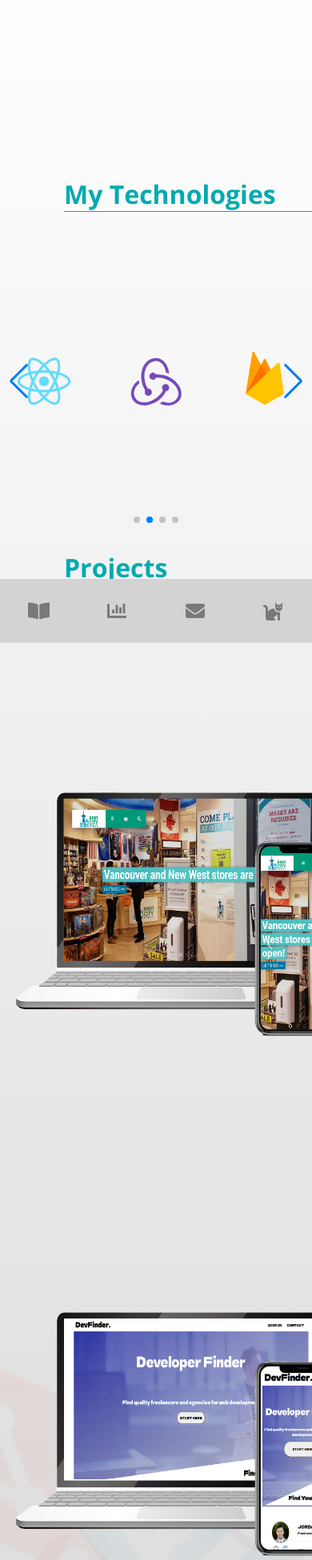
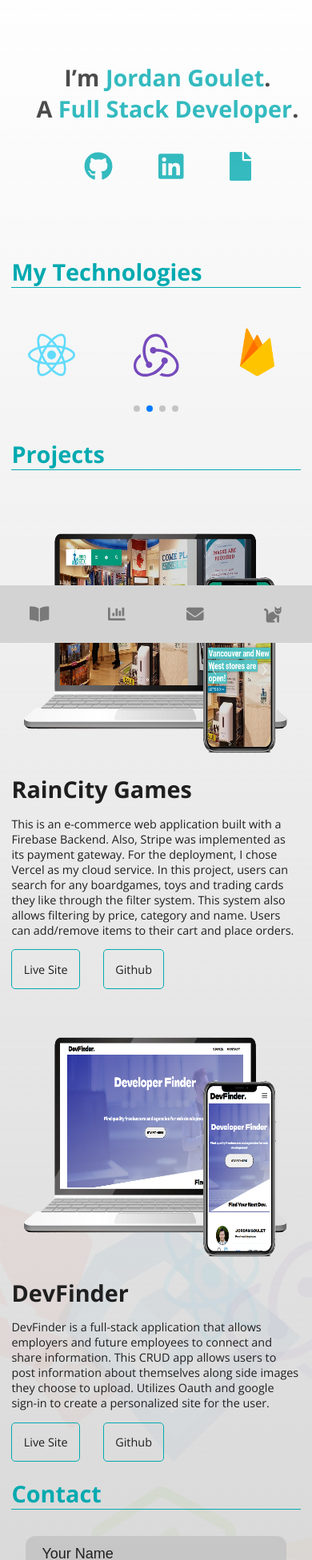
Before and after one commit to Jordangoulet13/Portfollio-2021, a React (Create React App) app: page / in a window 390 px wide. Shown: the part 40-1991 px from the top of the page at 80% size. Built offline with nearby package versions, Linux system fonts and the light colour scheme.

Commit message:
added media queries

```diff
--- a/src/App.js
+++ b/src/App.js
@@ -50,6 +50,17 @@
 const GlobalStyle = createGlobalStyle`
 html{
   overflow-x: hidden;
+  font-size: 100%;
+    @media (max-width:940px){
+    font-size:80%;
+  }
+  @media (max-width:890px){
+    font-size:70%;
+  }
+  @media (max-width:890px){
+    font-size:90%;
+  }
+
 }
 body{
   background: ${(p) => p.theme.backgroundPrimaryColor};
@@ -57,9 +68,10 @@
   margin:0;
   color:${(p) => p.theme.textPrimaryColor};
   font-family: "Open Sans";
-  font-size: 62.5%;
   box-sizing: border-box;
   overflow-x: hidden;
+
+
 }
 
 
--- a/src/components/contact/Contact.jsx
+++ b/src/components/contact/Contact.jsx
@@ -19,17 +19,30 @@
         (result) => {
           window.alert("Thank you! I will get back to you shortly.");
         },
-        (error) => {}
+        (error) => {
+          window.alert("Sorry, something went wrong. Please try again later.");
+        }
       );
   };
+
   return (
     <>
       <Heading>Contact</Heading>
+      <Container>
+        <Form onSubmit={sendEmail} ref={form}>
+          <FormInput
+            type="text"
+            name="user_name"
+            placeholder="Your Name"
+            required
+          />
 
-      <Form onSubmit={sendEmail} ref={form}>
-        <FormInput type="text" name="user_name" placeholder="Your Name" />
-
-        <FormInput type="email" name="user_email" placeholder="your Email" />
+          <FormInput
+            type="email"
+            name="user_email"
+            placeholder="Your Email"
+            required
+          />
 
           <FormTextArea
             name="message"
@@ -39,9 +52,15 @@
           />
           <StyledButton type="submit">SEND</StyledButton>
         </Form>
+      </Container>
     </>
   );
 };
+
+const Container = styled.div`
+  display: flex;
+  justify-content: center;
+`;
 
 const Heading = styled.h1`
   color: ${(p) => p.theme.textTertiaryColor};
@@ -49,6 +68,10 @@
   font-size: 2rem;
   border-bottom: 1px solid;
   width: 85%;
+  @media only screen and (max-width: 650px) {
+    margin-left: 0;
+    width: 100%;
+  }
 `;
 
 const Form = styled.form`
@@ -57,6 +80,11 @@
   width: 70%;
   align-self: center;
   margin: 1rem 0 3rem 0;
+  @media only screen and (max-width: 650px) {
+    margin: 0;
+    width: 90%;
+    align-self: auto;
+  }
 `;
 
 const FormInput = styled.input`
@@ -68,7 +96,7 @@
   height: 2.5rem;
   outline: 0;
   padding: 4px 20px 0;
-  width: 100%;
+
   margin: 1rem 0;
   ::placeholder {
     color: ${(p) => p.theme.textPrimaryColor};
@@ -83,7 +111,7 @@
   height: 4rem;
   outline: 0;
   padding: 4px 20px 0;
-  width: 100%;
+
   margin: 1rem 0;
   color: ${(p) => p.theme.textPrimaryColor};
 
--- a/src/components/header/Header.jsx
+++ b/src/components/header/Header.jsx
@@ -133,7 +133,7 @@
 
   :nth-child(5) {
     margin-top: auto;
-    @media only screen and (max-width: 600px) {
+    @media only screen and (max-width: 650px) {
       margin-top: 0;
     }
   }
@@ -157,7 +157,7 @@
             transform: rotate(0deg);
             transition: transform 600ms;
           }
-          @media only screen and (max-width: 600px) {
+          @media only screen and (max-width: 650px) {
             margin-bottom: 0;
             display: none;
           }
@@ -175,7 +175,7 @@
   transition: 600ms;
   font-size: 1.5rem;
   margin-left: 1.5rem;
-  @media only screen and (max-width: 600px) {
+  @media only screen and (max-width: 650px) {
     justify-content: space-around;
     margin: 0;
   }
--- a/src/components/hero/Greeting.jsx
+++ b/src/components/hero/Greeting.jsx
@@ -31,6 +31,9 @@
   font-size: 3rem;
   line-height: 4rem;
   color: ${(p) => p.theme.textPrimaryColor};
+  @media only screen and (max-width: 650px) {
+    display: none;
+  }
 `;
 
 const GreetingContainer = styled.div`
--- a/src/components/hero/Hero.jsx
+++ b/src/components/hero/Hero.jsx
@@ -12,8 +12,14 @@
       <IntroInfo>
         <GreetingText />
         <HeadingContent>
-          Welcome to my website, I’m <span>Jordan Goulet</span>.<br />
-          I'm a <span>Full Stack Developer</span>.
+          <Text>
+            Welcome to my website, I’m <span>Jordan Goulet</span>.<br />
+            I'm a <span>Full Stack Developer</span>.
+          </Text>
+          <Text small>
+            I’m <span>Jordan Goulet</span>.<br />A{" "}
+            <span>Full Stack Developer</span>.
+          </Text>
           <NavMenu>
             <NavLink
               href="https://github.com/Jordangoulet13"
@@ -50,12 +56,22 @@
   display: flex;
   justify-content: center;
   align-items: center;
+  align-content: center;
   position: relative;
   opacity: 0.8;
 
-  @media only screen and (max-width: 600px) {
-    margin: 0;
+  @media only screen and (max-width: 650px) {
+    margin: 5rem 0;
     height: 15rem;
+    text-align: center;
+  }
+`;
+
+const Text = styled.div`
+  display: ${(p) => (p.small ? "none" : "")};
+  @media only screen and (max-width: 650px) {
+    display: ${(p) => (p.small ? "block" : "none")};
+    font-size: 2rem;
   }
 `;
 
@@ -67,7 +83,7 @@
   background-position: top;
   border: 5px solid ${(p) => p.theme.backgroundPrimaryColor};
   border-radius: 50%;
-  @media only screen and (max-width: 600px) {
+  @media only screen and (max-width: 650px) {
     width: 8rem;
     height: 8rem;
   }
@@ -78,12 +94,8 @@
   height: auto;
   flex-direction: column;
   font-size: 1.2rem;
-  width: 50%;
+
   margin-left: 2rem;
-
-  @media only screen and (max-width: 600px) {
-    display: none;
-  }
 `;
 
 const CursiveText = styled.span`
@@ -115,6 +127,9 @@
   display: flex;
   height: 20px;
   margin-top: 2rem;
+  @media only screen and (max-width: 650px) {
+    justify-content: center;
+  }
 `;
 
 const NavLink = styled.a`
--- a/src/components/projects/ProjectCard.jsx
+++ b/src/components/projects/ProjectCard.jsx
@@ -66,6 +66,9 @@
 
   display: grid;
   grid-template-columns: 1fr 1fr;
+  @media only screen and (max-width: 650px) {
+    grid-template-columns: 1fr;
+  }
 `;
 
 const ProjectImageContainer = styled.div`
@@ -76,6 +79,9 @@
 const ProjectImage = styled.img`
   height: 25rem;
   width: 30rem;
+  @media only screen and (max-width: 650px) {
+    width: 25rem;
+  }
 `;
 
 const ProjectInfo = styled.div`
@@ -84,6 +90,9 @@
   align-self: center;
   flex-direction: column;
   width: 80%;
+  @media only screen and (max-width: 650px) {
+    width: 100%;
+  }
 `;
 
 const Info = styled.p`
@@ -112,6 +121,8 @@
   }
 `;
 
-const Title = styled.h1``;
+const Title = styled.h1`
+  margin: 0;
+`;
 
 export default ProjectCard;
--- a/src/components/projects/Projects.jsx
+++ b/src/components/projects/Projects.jsx
@@ -27,6 +27,10 @@
   font-size: 2rem;
   border-bottom: 1px solid;
   width: 85%;
+  @media only screen and (max-width: 650px) {
+    width: 100%;
+    margin-left: 0rem;
+  }
 `;
 
 export default Projects;
--- a/src/components/technologies/SwiperStyles.css
+++ b/src/components/technologies/SwiperStyles.css
@@ -32,3 +32,14 @@
   height: 100%;
   object-fit: cover;
 }
+
+@media only screen and (max-width: 650px) {
+  .swiper-container {
+    width: 100%;
+    height: 20vh;
+  }
+  .swiper-button-next:after,
+  .swiper-button-prev:after {
+    display: none;
+  }
+}
--- a/src/components/technologies/TechnologiesSwiper.jsx
+++ b/src/components/technologies/TechnologiesSwiper.jsx
@@ -54,6 +54,10 @@
   font-size: 2rem;
   border-bottom: 1px solid;
   width: 85%;
+  @media only screen and (max-width: 650px) {
+    margin: 0;
+    width: 100%;
+  }
 `;
 
 export default TechnologiesSwiper;
--- a/src/pages/Home.jsx
+++ b/src/pages/Home.jsx
@@ -56,8 +56,8 @@
   display: flex;
   flex-direction: column;
   min-height: 100vh;
-  @media only screen and (max-width: 600px) {
-    margin: 0;
+  @media only screen and (max-width: 650px) {
+    margin: 0 1rem;
   }
 `;
 
```
Lines whose indentation alone changed are shown as unchanged.
